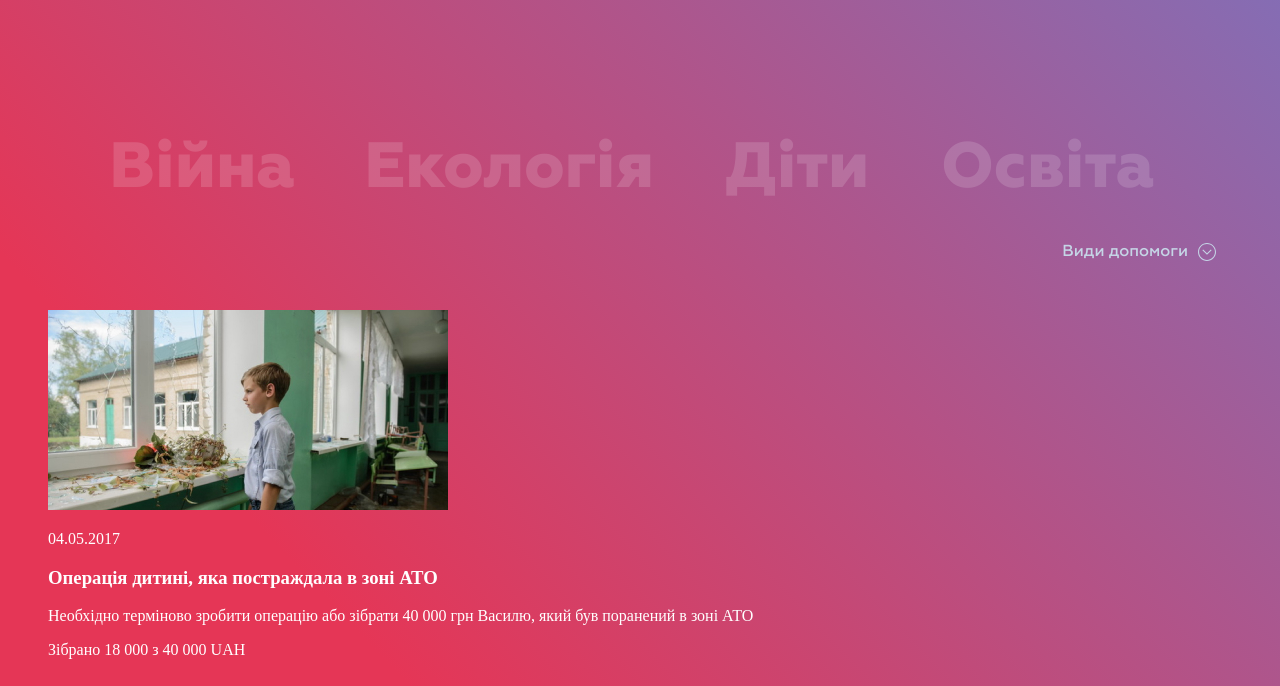
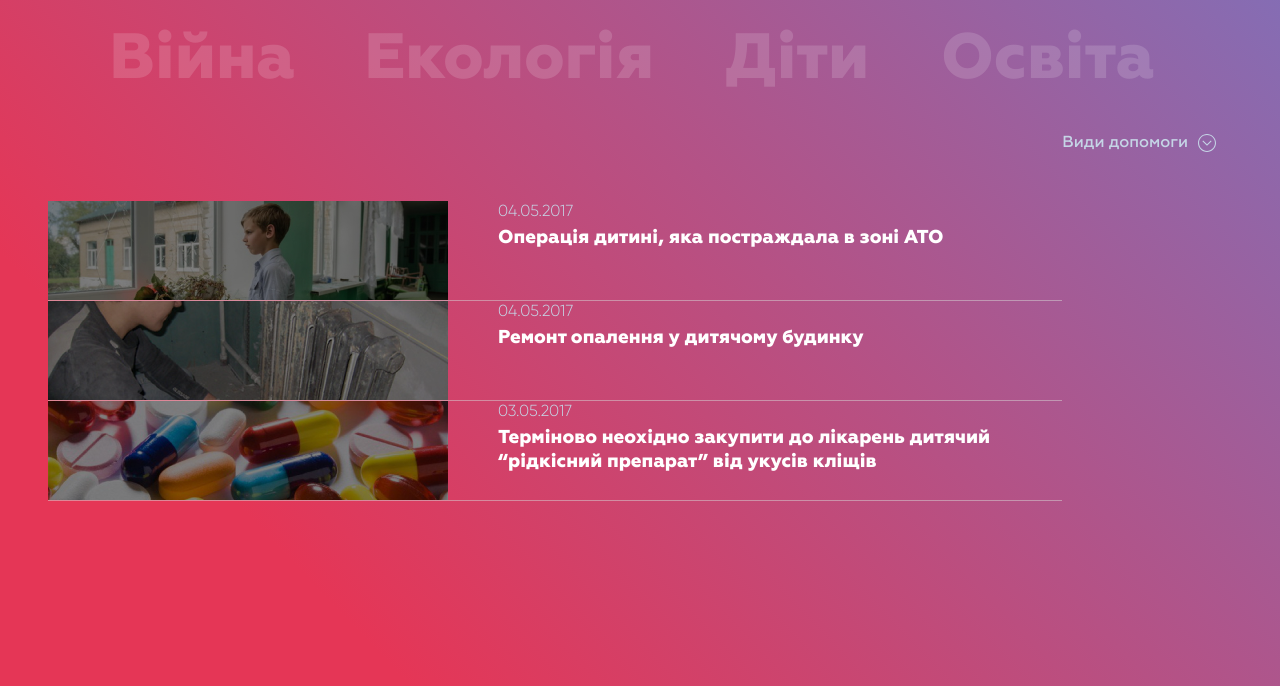
Before and after one commit to m83city/D_S, a plain HTML site: page urgent_help.html in a window 1280 px wide. Shown: the part 88-774 px from the top of the page. Drawn offline with Linux system fonts and the light colour scheme.

Commit message:
urgent_help

```diff
--- a/css/urgent_help.css
+++ b/css/urgent_help.css
@@ -21,7 +21,6 @@ body{
     flex-direction: row;
     justify-content: space-between;
     align-items: center;
-    margin-bottom: 125px;
 }
 .language__box{
     margin-left: 100px;
@@ -66,10 +65,14 @@ color: #C5D5E6;
     justify-content: space-evenly;
 }
 .menu-item{
+
     align-items: center;
     display: flex;
     font-size: 64px;
     font-family: 'Geometria';
+}
+.item-text{
+    cursor: pointer;
 }
 
 
@@ -125,10 +128,83 @@ li.current .counter-item{
     margin-top: 100px;
 }
 .list-content__item-box{
-
+    display: flex;
+    flex-direction: column;
     max-width: 1250px;
     list-style-type: none;
 }
+.items{
+    font-family: 'Gilroy';
+    display: flex;
+    border-bottom: 1px solid rgba(216, 216, 216, .5)
+}
+.items__text{
+    margin: 0 auto 0 50px;
+    display: flex;
+    flex-direction: column;
+    justify-content: space-between;
+}
+.date{
+    color: #C5D5E6;
+    font-weight: 300;
+
+}
+.item__title{
+    font-family: 'Geometria';
+    font-weight: 800;
+}
+.text__urgently{
+    font-size: 14px;
+    margin-top: -20px;
+}
+.text__sum{
+
+    color: #B4C4D8;
+}
+/*js item*/
+li.items{
+    max-height: 100px;
+    transition: max-height .9s;
+}
+li.items .date{
+    margin-top: 0;
+}
+
+li.items .item__title{
+    margin-top: -10px;
+}
+li.items .item-img__bg{
+    background-color:rgba(0,0,0,.3);
+    filter: brightness(50%);
+    object-fit: cover;
+    transition: filter .9s;
+}
+li.items .text__urgently,
+li.items .text__sum{
+    visibility: hidden;
+    opacity: 0;
+    transition: visibility 1.5s, opacity 1.2s;
+
+}
+
+
+li.items.current__item {
+    max-height: 200px;
+}
+li.items.current__item .text__urgently,
+li.items.current__item .text__sum{
+    visibility: visible;
+    opacity: 1;
+}
+li.items.current__item .item__title{
+    margin-top: 10px;
+}li.items.current__item .item-img__bg{
+    background-color:rgba(0,0,0,.3);
+    filter: brightness(100%);
+    object-fit: cover;
+}
+
+
 
 @font-face {
 	font-family: 'Geometria';
@@ -160,3 +236,13 @@ li.current .counter-item{
     font-weight: 800;
     font-style: normal;
 }
+@font-face {
+    font-family: 'Gilroy';
+    src: url('../fonts/Gilroy/Gilroy-Light.eot');
+    src: local('Gilroy Light'), local('Gilroy-Light'),
+        url('../fonts/Gilroy/Gilroy-Light.eot?#iefix') format('embedded-opentype'),
+        url('../fonts/Gilroy/Gilroy-Light.woff') format('woff'),
+        url('../fonts/Gilroy/Gilroy-Light.ttf') format('truetype');
+    font-weight: 300;
+    font-style: normal;
+}
--- /dev/null
+++ b/plugin/item_urgently.js
@@ -0,0 +1,14 @@
+let dive = document.getElementById('list-box')
+let lie = dive.getElementsByTagName('li');
+
+for (var i = 0; i < lie.length; i++) {
+
+    lie[i].addEventListener('click', function (el) {
+
+        let currentLie = document.getElementsByClassName('current__item');
+        if (currentLie[0]) {
+            currentLie[0].classList = 'items';
+        }
+        this.classList.add('current__item');
+    });
+}
--- a/urgent_help.html
+++ b/urgent_help.html
@@ -52,13 +52,13 @@
         </div>
     </div>
 
-    <div class="list-content">
+    <div class="list-content" id="list-box">
         <ul class="list-content__item-box" id="item-box">
             <li class="items">
-                <img src="image/img-list1.jpg" src="" alt="">
+                <img src="image/img-list1.jpg" class="item-img__bg" src="" alt="">
                 <div class="items__text">
                     <p class="date">04.05.2017</p>
-                    <h3>Операція дитині, яка постраждала в зоні АТО</h3>
+                    <h3 class = "item__title">Операція дитині, яка постраждала в зоні АТО</h3>
                     <p class="text__urgently">Необхідно терміново зробити операцію або зібрати 40 000 грн Василю, який був поранений в зоні АТО</p>
                     <p class="text__sum">Зібрано
                         18 000
@@ -72,10 +72,10 @@
                 </div>
             </li>
             <li class="items">
-                <img src="image/img-list2.jpg" src="" alt="">
+                <img src="image/img-list2.jpg" class="item-img__bg" src="" alt="">
                 <div class="items__text">
                     <p class="date">04.05.2017</p>
-                    <h3>Ремонт опалення у дитячому будинку</h3>
+                    <h3 class = "item__title">Ремонт опалення у дитячому будинку</h3>
                     <p class="text__urgently">Необхідно терміново зробити операцію або зібрати 40 000 грн Василю, який був поранений в зоні АТО</p>
                     <p class="text__sum">  18 000
                         з
@@ -88,10 +88,10 @@
                 </div>
             </li>
             <li class="items">
-                <img src="image/img-list3.jpg" src="" alt="">
+                <img src="image/img-list3.jpg" class="item-img__bg" src="" alt="">
                 <div class="items__text">
                     <p class="date">03.05.2017</p>
-                    <h3>Терміново неохідно закупити до лікарень дитячий
+                    <h3 class = "item__title">Терміново неохідно закупити до лікарень дитячий
                         “рідкісний препарат” від укусів кліщів  </h3>
                     <p class="text__urgently">Необхідно терміново зробити операцію або зібрати 40 000 грн Василю, який був поранений в зоні АТО</p>
                     <p class="text__sum">  18 000
@@ -108,6 +108,7 @@
     </div>
 
     <script src="plugin/menu_urgently.js"></script>
+    <script src="plugin/item_urgently.js"></script>
 
 </body>
 </html>
```
